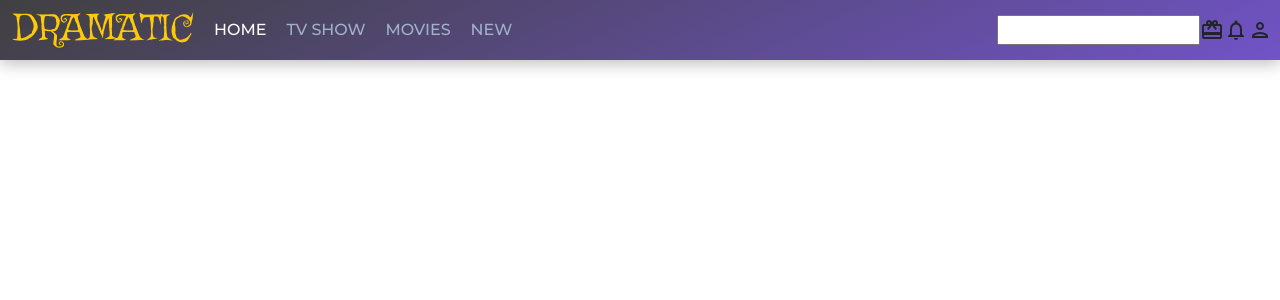
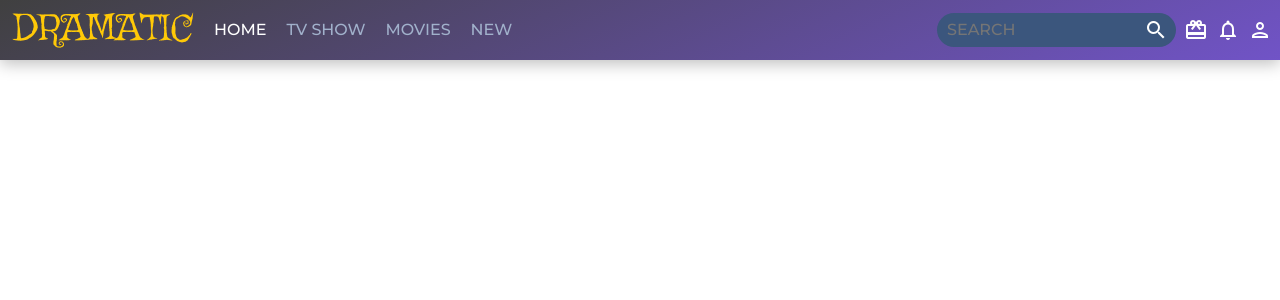
Before and after one commit to rohit-saluja/angular-movie-browser, an Angular app: page / in a window 1280 px wide. Shown: the top 300 px of the page. Built offline with nearby package versions, Linux system fonts and the light colour scheme.

Commit message:
search input with the header is implemented

```diff
--- a/src/app/core/header/header.component.html
+++ b/src/app/core/header/header.component.html
@@ -12,9 +12,12 @@
     <div class="navigation-link text-uppercase">movies</div>
     <div class="navigation-link text-uppercase">new</div>
   </div>
-  <div class="navigation-search p1 d-flex ms-auto align-items-center">
-    <div class="search-input d-flex align-items-center">
-      <input type="text" />
+  <div class="navigation-search p1 d-flex ms-auto align-items-center gap-2">
+    <div
+      class="search-input d-flex align-items-center rounded-pill justify-content-center px-2 py-1"
+    >
+      <input type="text" placeholder="SEARCH" />
+      <span class="material-icons-outlined"> search </span>
     </div>
     <span class="material-icons-outlined"> redeem </span>
     <span class="material-icons-outlined"> notifications </span>
--- a/src/app/core/header/header.component.scss
+++ b/src/app/core/header/header.component.scss
@@ -12,4 +12,25 @@
       color: #ffffff;
     }
   }
+  .navigation-search {
+    .material-icons-outlined {
+      color: #ffffff;
+    }
+    .search-input {
+      background-color: #3b567d;
+      input {
+        background-color: #3b567d;
+        outline: none;
+        border: none;
+        &:focus,
+        &:focus-visible {
+          outline: none;
+          border: none;
+        }
+        &:placeholder {
+          color: #a2b3cd;
+        }
+      }
+    }
+  }
 }
```
